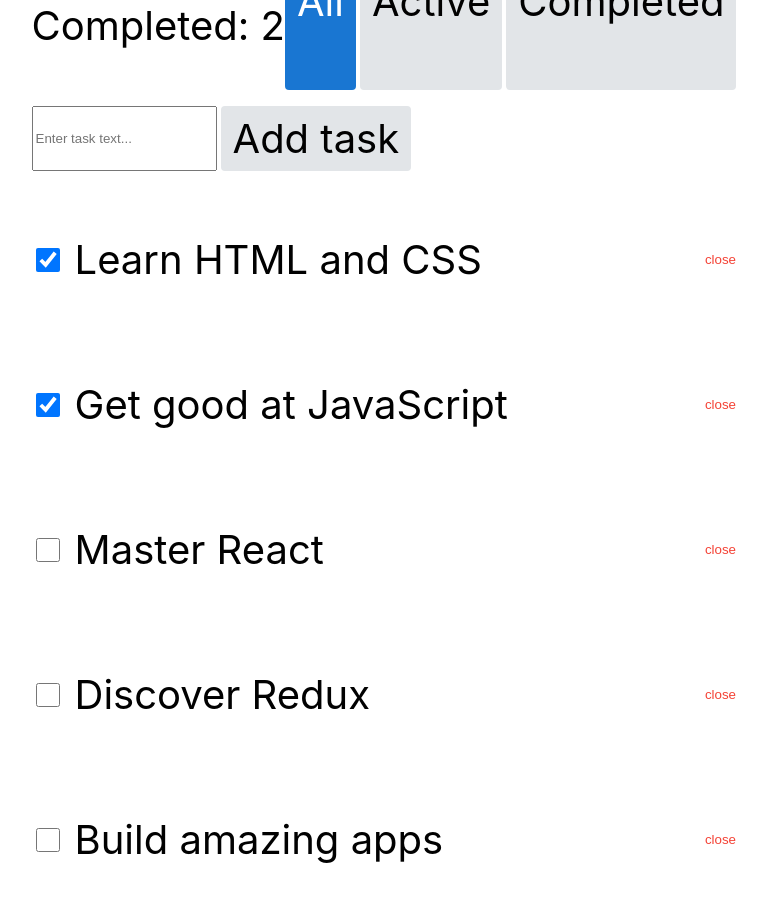
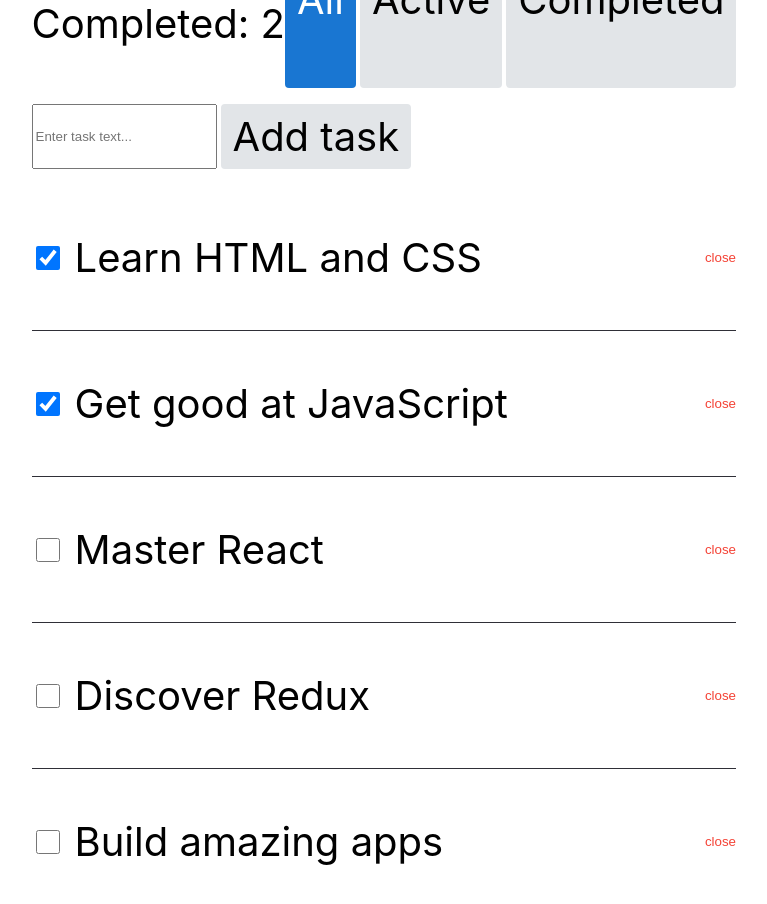
Before and after one commit to PokoenkoS/Tasks, a React (Create React App) app: page / in a window 1280 px wide. Shown: the top 904 px of the page, without its empty margins (256-1023 px from the left). Built offline with nearby package versions, Linux system fonts and the light colour scheme.

Commit message:
fixed statusFilter

```diff
--- a/src/components/StatusFilter/StatusFilter.js
+++ b/src/components/StatusFilter/StatusFilter.js
@@ -1,19 +1,17 @@
 import { Button } from "components/Button/Button"
 import css from "./StatusFilter.module.css"
 import { useDispatch, useSelector } from "react-redux"
-import { getStatusFilter } from "redux/selectors";
-import { setStatusFilter } from "redux/actions";
-import { statusFilters } from "redux/constants";
+import { getStatusFilter } from "../../redux/selectors";
+import { setStatusFilter } from "../../redux/actions";
+import { statusFilters } from "../../redux/constants";
 
 export const StatusFilter =()=> {
     const dispatch = useDispatch();
     const filter = useSelector(getStatusFilter);
 
     const handleFilterChange = (filter)=>{
-        console.log("hello");
-        dispatch(setStatusFilter(filter))
-        console.log(filter);
-    }
+               dispatch(setStatusFilter(filter))
+            }
     return(
         <div className={css.wrapper}>
             <Button
--- a/src/components/TaskList/TaskList.js
+++ b/src/components/TaskList/TaskList.js
@@ -1,7 +1,7 @@
 import { Task } from "components/Task/Task";
 import css from "./TaskList.module.css";
 import { useSelector } from "react-redux";
-import { getStatusFilter, getTasks } from "redux/selectors";
+import { getStatusFilter, getTasks } from "../../redux/selectors";
 import { statusFilters } from "../../redux/constants";
 
 const getVisibleTasks = (tasks, statusFilter) => {
@@ -14,20 +14,18 @@ const getVisibleTasks = (tasks, statusFilter) => {
       return tasks;
 }
 };
-
 export const TaskList =()=> {
     const tasks = useSelector(getTasks);
     const statusFilter = useSelector(getStatusFilter);
-    const visibleTasks = getVisibleTasks(tasks, statusFilter)
+    const visibleTasks = getVisibleTasks(tasks, statusFilter);
+
 return(
     <ul className={css.list}>
         {visibleTasks.map(task=>(
-            <li className={css.listlistItem} key={task.id}>
+            <li className={css.listItem} key={task.id}>
                 <Task task={task}/>
             </li>
-        ))
-
-        }
+        ))}
     </ul>
 )
 }
--- a/src/redux/actions.js
+++ b/src/redux/actions.js
@@ -27,7 +27,7 @@ export const toggleCompleted =taskId => {
 
 export const setStatusFilter = value=> {
     return {
-        type: "filter/setStatusFilter",
-        payload:value,
+        type: "filters/setStatusFilter",
+        payload: value,
     };
 };
```
